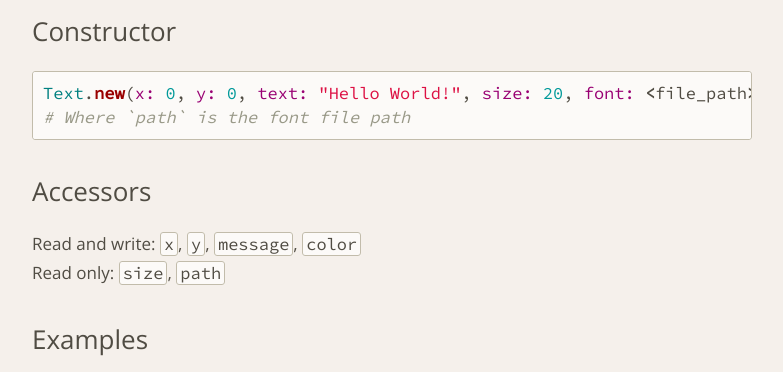
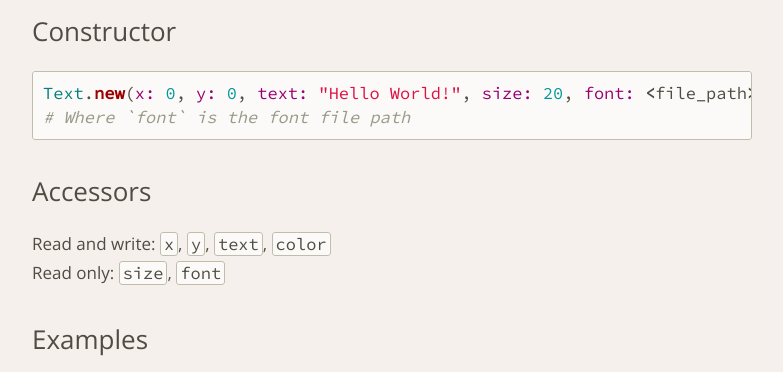
Before and after one commit to ruby2d/ruby2d.com, a Jekyll site: the page built from _pages/learn/reference.md, in a window 1280 px wide and 900 px high, scrolled down 8903 px. Shown: the part 154-526 px from the top of the window, without its empty margins (373-1156 px from the left). Built offline with Jekyll 4.4.1, drawn with Linux system fonts in a browser that asks for light colours.

Commit message:
fixed label consistency
"path" to "font" for Text Constructor
"message" to "text" (which I assume is correct?)

````diff
--- a/_pages/learn/reference.md
+++ b/_pages/learn/reference.md
@@ -385,13 +385,13 @@ spr.next
 
 ```ruby
 Text.new(x: 0, y: 0, text: "Hello World!", size: 20, font: <file_path>, z: 0, color: 'white')
-# Where `path` is the font file path
+# Where `font` is the font file path
 ```
 
 ## Accessors
 
-Read and write: `x`, `y`, `message`, `color`
-Read only: `size`, `path`
+Read and write: `x`, `y`, `text`, `color`
+Read only: `size`, `font`
 
 ## Examples
 
````
